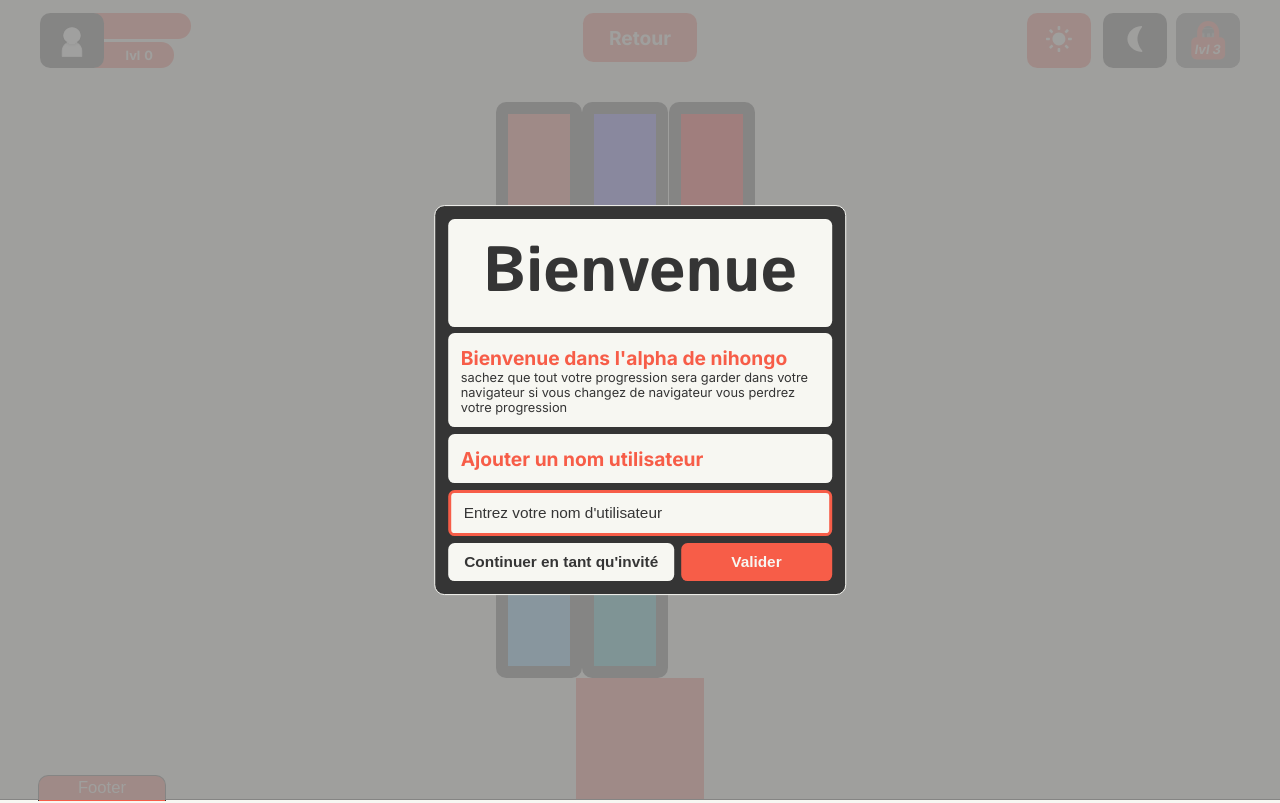
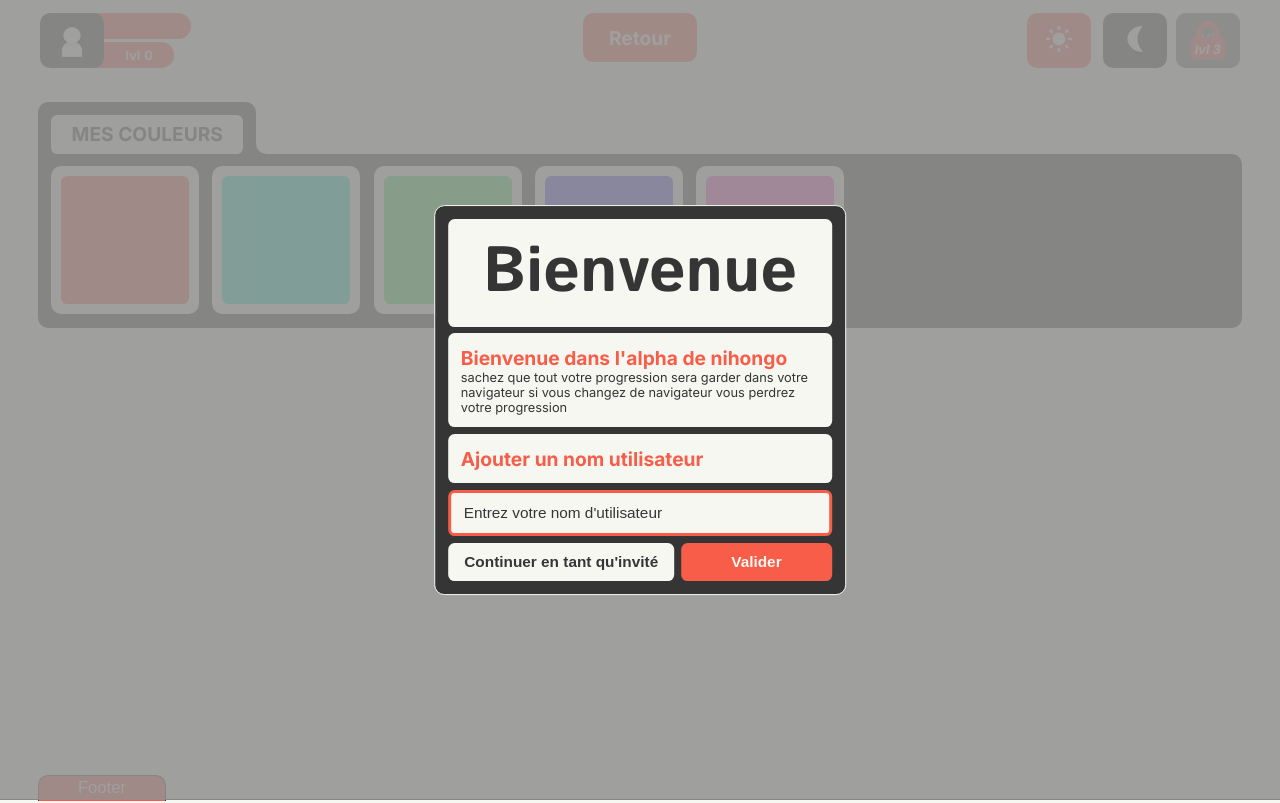
Before and after one commit to Thomasfouquereau/Nihongo, a React (Vite) app: page /color in a window 1280 px wide. Shown: the top 803 px of the page. Built offline with nearby package versions, Linux system fonts and the light colour scheme.

Commit message:
Refactoriser le composant MesCouleurs pour améliorer la personnalisation des couleurs

```diff
--- a/src/component/customization/color custom/Color Custom Component/MesCouleurs.jsx
+++ b/src/component/customization/color custom/Color Custom Component/MesCouleurs.jsx
@@ -3,16 +3,87 @@ import { useState } from 'react';
 import { setColor } from '../../../store';
 import styled from 'styled-components';
 
+const ColorCutomTitle = styled.div`
+    font-size: 1.5vw;
+    background-color: ${props => props.$bgColor};
+    border-radius:  0.8vw 0.8vw 0 0 ;
+    padding: 1vw;
+    padding-bottom: 0;
+    width: 15vw;
+    height: 3vw;
+    position: relative;
+    display: flex;
+    justify-content: center;
+    align-items: center;
+    span{
+        background-color: ${props => props.$mainBgColor};
+        color: ${props => props.$fontColor};
+        width: 100%;
+        height: 100%;
+        display: flex;
+        justify-content: center;
+        align-items: center;
+        border-radius:  0.5vw;
+        font-weight: 700;
+        text-transform: uppercase;
+    }
+    &::after {
+        content: '';
+        position: absolute;
+        background-color: ${props => props.$bgColor};
+        width: 2vw;
+        height: 2vw;
+        right: -2vw;
+        bottom:0;
+    }
+    &::before {
+        content: '';
+        position: absolute;
+        background-color: ${props => props.$mainBgColor};
+        width: 2vw;
+        height: 2vw;
+        right: -2vw;
+        bottom:0;
+        z-index: 1;
+        border-radius:  0vw 0vw 0vw 0.8vw ;
+    }
+`
+
 const ColorCutomContainer = styled.div`
-width: 10vw;
-height: 10vw;`
+    display: flex;
+    justify-content: flex-start;
+    align-items: center ;
+    gap: 1vw;
+    background-color: ${props => props.$bgColor};
+    width: 92vw;
+    padding: 1vw;
+    border-radius: 0 0.8vw 0.8vw 0.8vw ;
+`
+
+const ColorCutomItemCadre = styled.div`
+    padding: 0.8vw;
+    background-color: ${props => props.$mainBgColor};
+    border-radius: 0.8vw;
+    transition: transform 0.3s;
+    will-change: transform;
+    cursor: pointer;
+    &:hover{
+        transform: scale(1.07);
+    }
+`
+
+const ColorCutomItem = styled.div`
+    width: 10vw;
+    height: 10vw;
+    border-radius: 0.5vw ;
+`
 
 const MesCouleurs = () => {
     const mesCouleurs = useSelector(state => state.colorCustom.mesCouleurs);
+    const { fontColor, mainBgColor, bgColor } = useSelector((state) => state.mode);
     const dispatch = useDispatch();
     const { color } = useSelector((state) => state.color);
     const [, setColorsState] = useState(color);
-
     const handleColorChange = (newColor) => () => {
         setColorsState(newColor);
         dispatch(setColor(newColor));
@@ -20,10 +91,20 @@ const MesCouleurs = () => {
 
     return (
         <div>
-            {mesCouleurs.map((couleur, index) => (
-                <ColorCutomContainer key={index} style={{ backgroundColor: couleur }} onClick={handleColorChange(couleur)}>
-                </ColorCutomContainer>
-            ))}
+            <ColorCutomTitle $fontColor={fontColor} $bgColor={bgColor} $mainBgColor={mainBgColor}>
+                <span>
+                    mes couleurs
+                </span>
+            </ColorCutomTitle>
+            <ColorCutomContainer $bgColor={bgColor} >
+                {mesCouleurs.map((couleur, index) => (
+                    <ColorCutomItemCadre key={index} $mainBgColor={mainBgColor} >
+                        <ColorCutomItem style={{ backgroundColor: couleur }} onClick={handleColorChange(couleur)}>
+                        </ColorCutomItem>
+                    </ColorCutomItemCadre>
+
+                ))}
+            </ColorCutomContainer>
         </div>
     );
 };
--- a/src/component/customization/color custom/ColorCustom.jsx
+++ b/src/component/customization/color custom/ColorCustom.jsx
@@ -1,6 +1,3 @@
-import { useState } from 'react';
-import { useDispatch } from 'react-redux';
-import { setColor } from '../../store';
 import styled from 'styled-components';
 import { Link, useNavigate } from 'react-router-dom';
 import { useSelector } from 'react-redux';
@@ -41,65 +38,15 @@ const ColorCutomContainer = styled.div`
     }
 `
 
-// const ButtonContainer = styled.div`
-//     display: flex;
-//     flex-wrap: wrap;
-//     justify-content: center;
-//     align-items: center;
-//     margin-top: 2vw;
-//     width: 100%;
-//     @media screen and (max-width: 560px) {
-//         margin-top: 10vw;
-//     }
-// `
-
-const Button = styled.button`
-    width: 30%;
-    height: 15vw;
-    border: 1vw solid ${(props) => props.$bgColor};
-    border-radius: 0.8vw;
-    cursor: pointer;
-    transition: cubic-bezier(0.075, 0.82, 0.165, 1) 0.7s;
-    will-change: transform;
-    &:hover{
-        transform: scale(1.1);
-    }
-    @media screen and (max-width: 560px) {
-        width: 45%;
-        height: 30vw;
-    }
-`
-
 export default function ColorCustom() {
-    const dispatch = useDispatch();
     const { color } = useSelector((state) => state.color);
     const { bgColor, fontColor } = useSelector((state) => state.mode);
-    const [, setColorsState] = useState(color);
-
-    const handleColorChange = (newColor) => {
-        setColorsState(newColor);
-        dispatch(setColor(newColor));
-    };
-
-
 
     let navigate = useNavigate();
     return (
         <ColorCutomContainer $fontColor={fontColor} $bgColor={bgColor}>
             <Link style={{ backgroundColor: color }} onClick={() => navigate(-1)}>Retour</Link>
-            <div>
-                <Button $bgColor={bgColor} onClick={() => handleColorChange('#F75D48')} style={{ backgroundColor: '#F75D48' }}></Button>
-                <Button $bgColor={bgColor} onClick={() => handleColorChange('#5448F7')} style={{ backgroundColor: '#5448F7' }}></Button>
-                <Button $bgColor={bgColor} onClick={() => handleColorChange('#FF0000')} style={{ backgroundColor: '#FF0000' }}></Button>
-                <Button $bgColor={bgColor} onClick={() => handleColorChange('#42e55b')} style={{ backgroundColor: '#42e55b' }}></Button>
-                <Button $bgColor={bgColor} onClick={() => handleColorChange('#1ce8c2')} style={{ backgroundColor: '#1ce8c2' }}></Button>
-                <Button $bgColor={bgColor} onClick={() => handleColorChange('#FF4BC9')} style={{ backgroundColor: '#FF4BC9' }}></Button>
-                <Button $bgColor={bgColor} onClick={() => handleColorChange('#48B4F7')} style={{ backgroundColor: '#48B4F7' }}></Button>
-                <Button $bgColor={bgColor} onClick={() => handleColorChange('#08a2b7')} style={{ backgroundColor: '#08a2b7' }}></Button>
-            </div>
             <MesCouleurs />
         </ColorCutomContainer>
     );
 }
-
-{/* */ }
```
